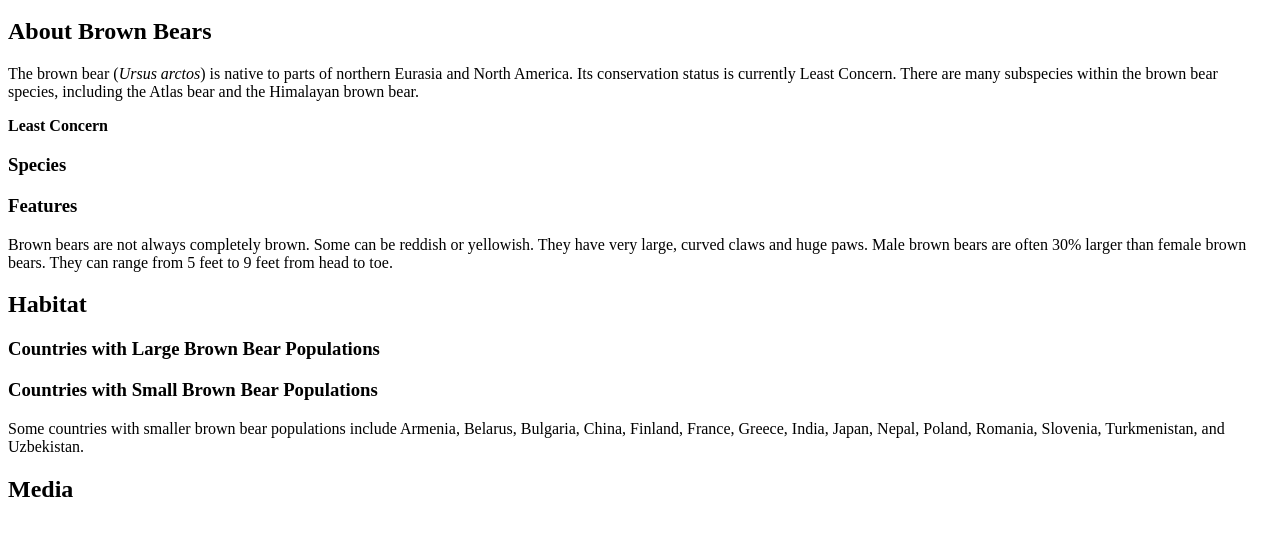
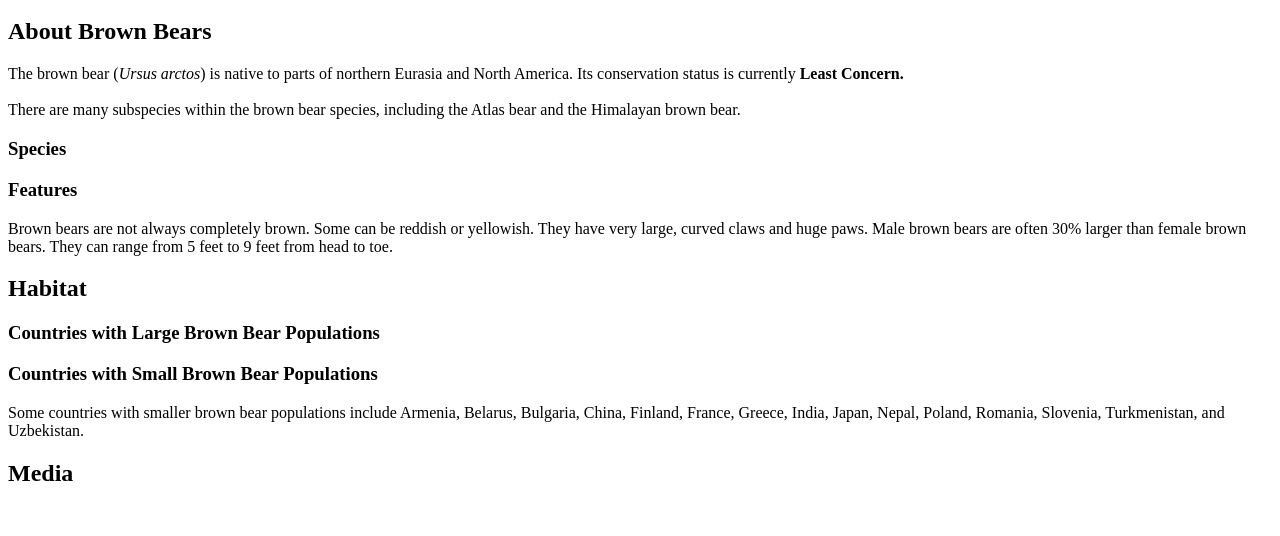
Before and after one commit to HollywoodInc/LearnHTML, a plain HTML site: page index.html in a window 1280 px wide. Shown: the part 48-584 px from the top of the page. Drawn offline with Linux system fonts and the light colour scheme.

Commit message:
Line Breaks

```diff
--- a/index.html
+++ b/index.html
@@ -2,8 +2,7 @@
     <h1>The Brown Bear</h1>
     <div id="introduction">
         <h2>About Brown Bears</h2>
-            <p>The brown bear (<em>Ursus arctos</em>) is native to parts of northern Eurasia and North America. Its conservation status is currently Least Concern. There are many subspecies within the brown bear species, including the Atlas bear and the Himalayan brown bear.</p>
-                <strong>Least Concern</strong>
+        <p>The brown bear (<em>Ursus arctos</em>) is native to parts of northern Eurasia and North America. Its conservation status is currently <strong>Least Concern.</strong> <br> <br> There are many subspecies within the brown bear species, including the Atlas bear and the Himalayan brown bear.</p>
                 <h3>Species</h3>
                 <h3>Features</h3>
                     <p>Brown bears are not always completely brown. Some can be reddish or yellowish. They have very large, curved claws and huge paws. Male brown bears are often 30% larger than female brown bears. They can range from 5 feet to 9 feet from head to toe.</p>
```
